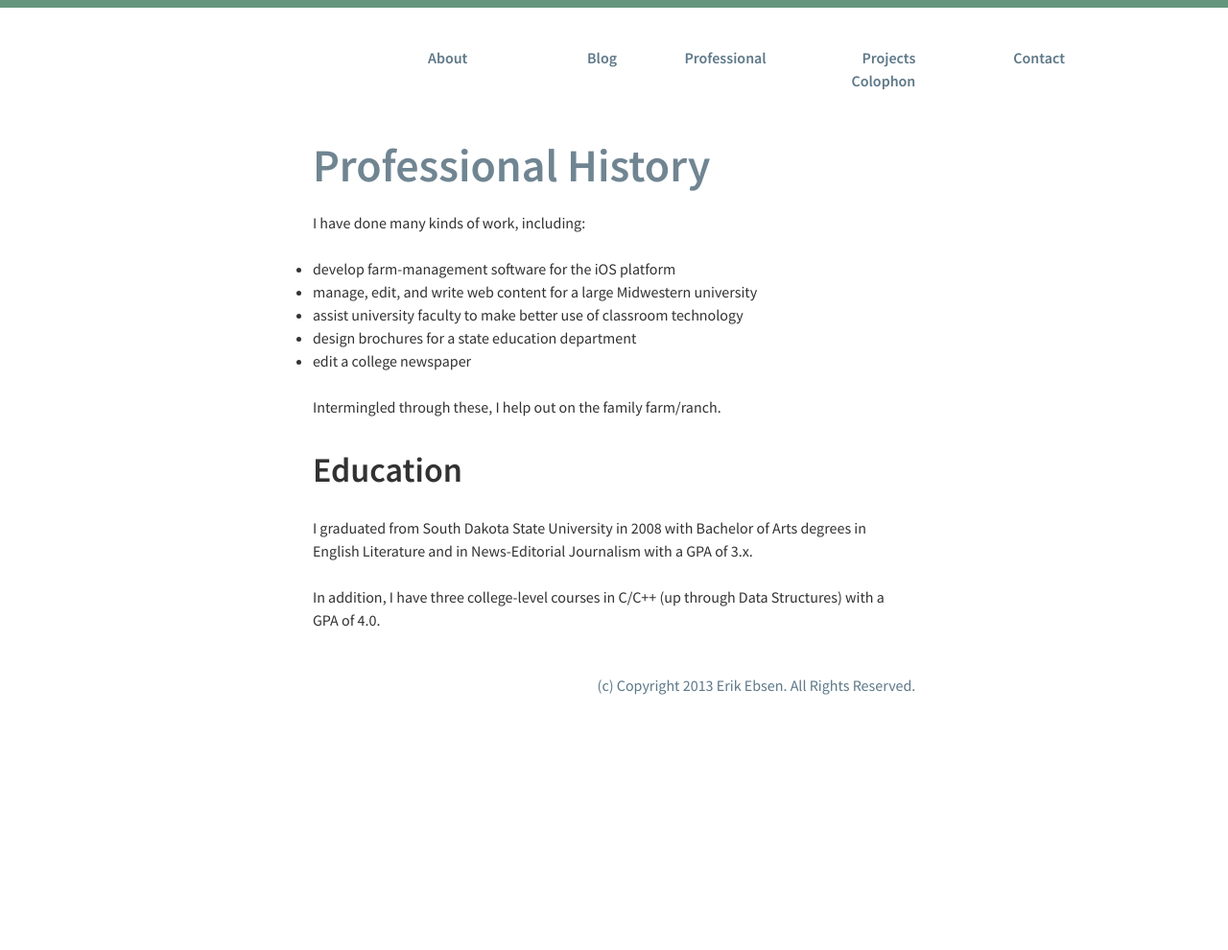
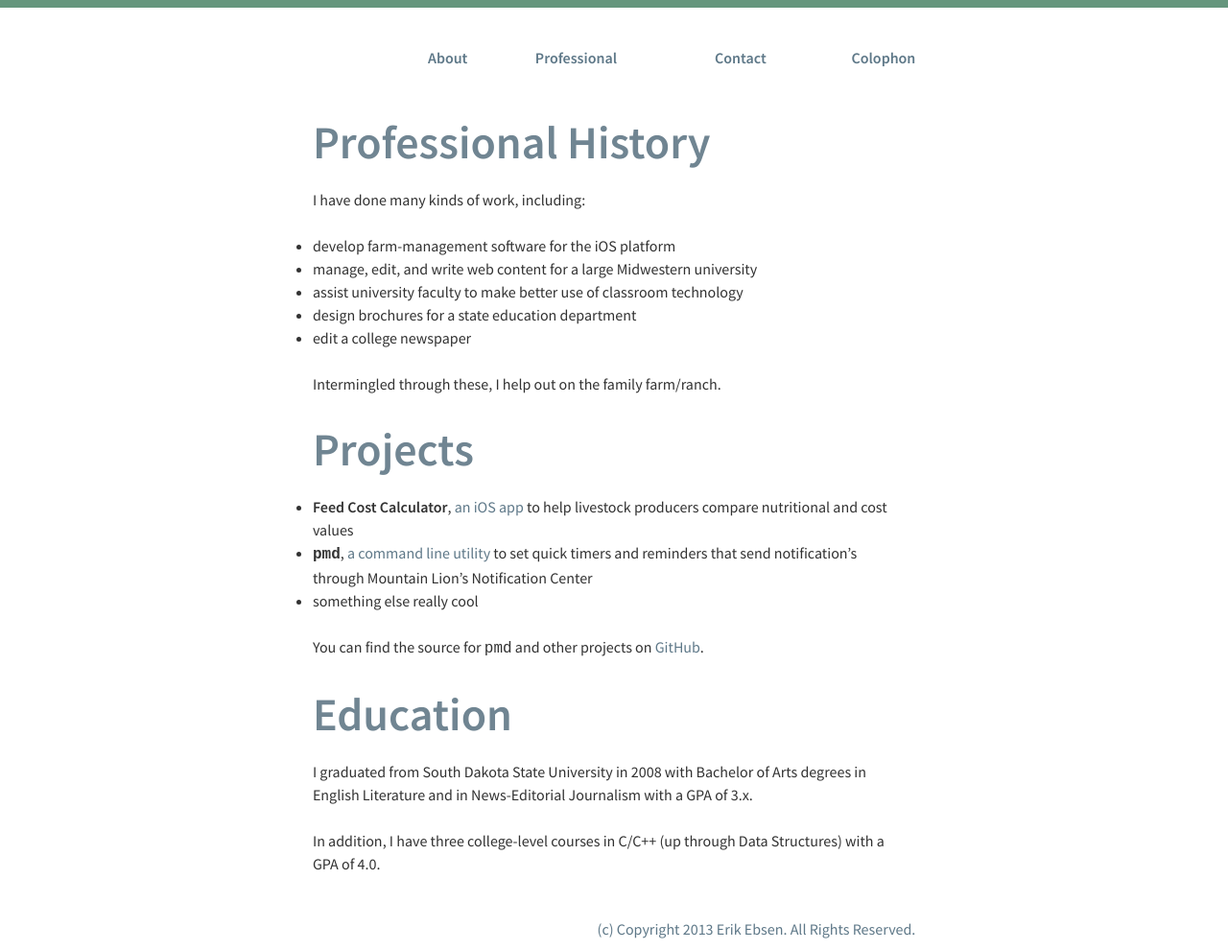
Before and after one commit to ebsen/ebsen.me, a Jekyll site: the page built from professional/index.html, in a window 1280 px wide. Shown: the whole page at 96% size. Built offline with Jekyll 4.4.1, drawn with Linux system fonts in a browser that asks for light colours; before the commit the page ends 900 px from its top, so only the background shows below that.

Commit message:
Merged Projects page into Professional

```diff
--- a/_layouts/default.html
+++ b/_layouts/default.html
@@ -15,9 +15,9 @@
     <ul class="grids">
       <li class="grid-2">&nbsp;</li>
       <li class="grid-2"><a href="/">About</a></li>
-      <li class="grid-2"><a href="blog.html">Blog</a></li>
+      <!-- <li class="grid-2"><a href="blog.html">Blog</a></li> -->
 			<li class="grid-2"><a href="/professional">Professional</a></li>
-      <li class="grid-2"><a href="/projects">Projects</a></li>
+      <!-- <li class="grid-2"><a href="/projects">Projects</a></li> -->
 			<li class="grid-2"><a href="/contact">Contact</a></li>
 			<li class="grid-2"><a href="/colophon">Colophon</a></li>
       <li class="grid-2">&nbsp;</li>
--- a/professional/index.html
+++ b/professional/index.html
@@ -2,10 +2,12 @@
 layout: default
 title: Professional
 ---
-<h1 id="professional_history">Professional History</h1>
-
-<p>I have done many kinds of work, including:</p>
-
+<h1 id="professional_history">
+	Professional History
+</h1>
+<p>
+	I have done many kinds of work, including:
+</p>
 <ul>
 	<li>develop farm-management software for the iOS platform</li>
 	<li>manage, edit, and write web content for a large Midwestern university</li>
@@ -13,11 +15,26 @@ title: Professional
 	<li>design brochures for a state education department</li>
 	<li>edit a college newspaper</li>
 </ul>
+<p>
+	Intermingled through these, I help out on the family farm/ranch.
+</p>
 
-<p>Intermingled through these, I help out on the family farm/ranch.</p>
+<h1 id="projects">Projects</h1>
+<ul>
+	<li><strong>Feed Cost Calculator</strong>, <a href="(https://itunes.apple.com/us/app/feed-cost-calculator/id553216273?mt=8">an iOS app</a> to help livestock producers compare nutritional and cost values </li>
+	<li><strong><code>pmd</code></strong>, <a href="https://github.com/eriklebsen/pmd">a command line utility</a> to set quick timers and reminders that send notification&#8217;s through Mountain Lion&#8217;s Notification Center</li>
+	<li>something else really cool</li>
+</ul>
+<p>
+	You can find the source for <code>pmd</code> and other projects on <a href="https://github.com/eriklebsen">GitHub</a>.
+</p>
 
-<h2 id="education">Education</h2>
-
-<p>I graduated from South Dakota State University in 2008 with Bachelor of Arts degrees in English Literature and in News-Editorial Journalism with a GPA of 3.x.</p>
-
-<p>In addition, I have three college-level courses in C/C++ (up through Data Structures) with a GPA of 4.0.</p>
+<h1 id="education">
+	Education
+</h1>
+<p>
+	I graduated from South Dakota State University in 2008 with Bachelor of Arts degrees in English Literature and in News-Editorial Journalism with a GPA of 3.x.
+</p>
+<p>
+	In addition, I have three college-level courses in C/C++ (up through Data Structures) with a GPA of 4.0.
+</p>
```
Also changed, not shown: 404.md (added, +8 -0 lines).
